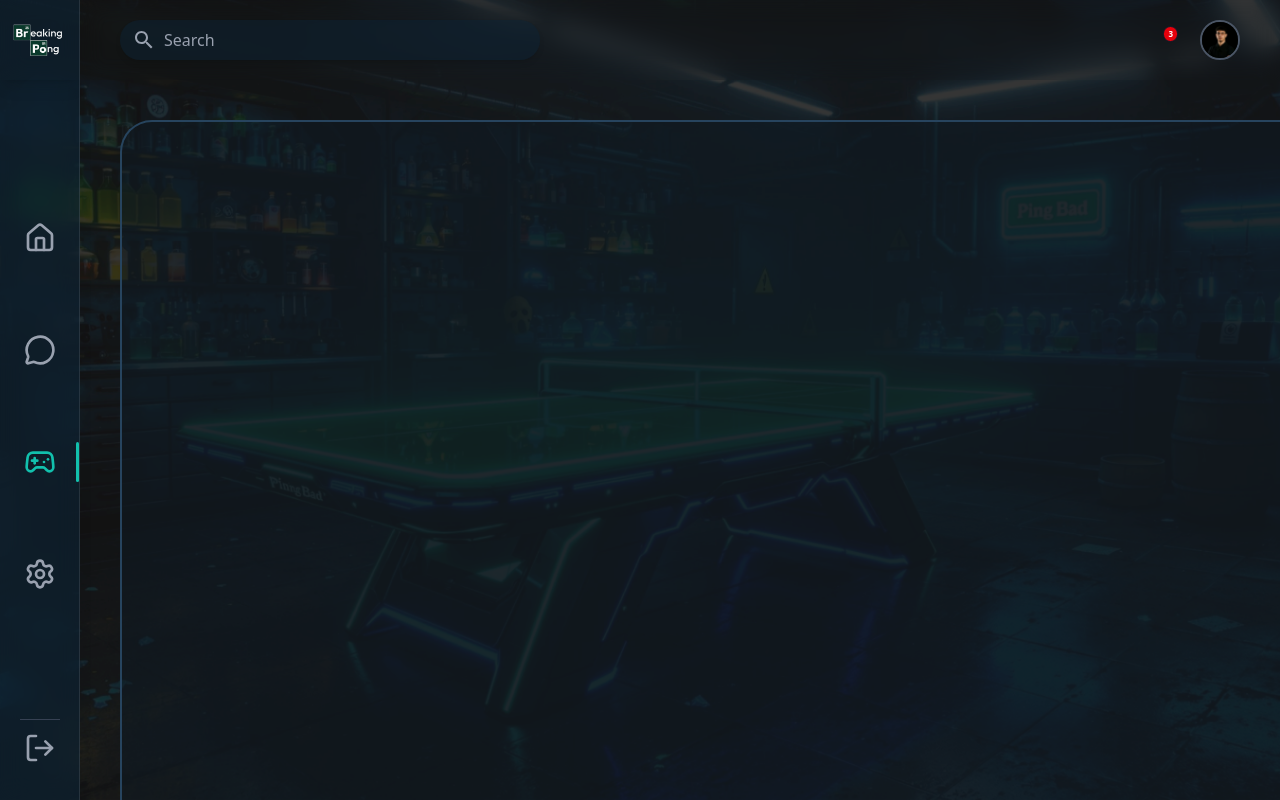
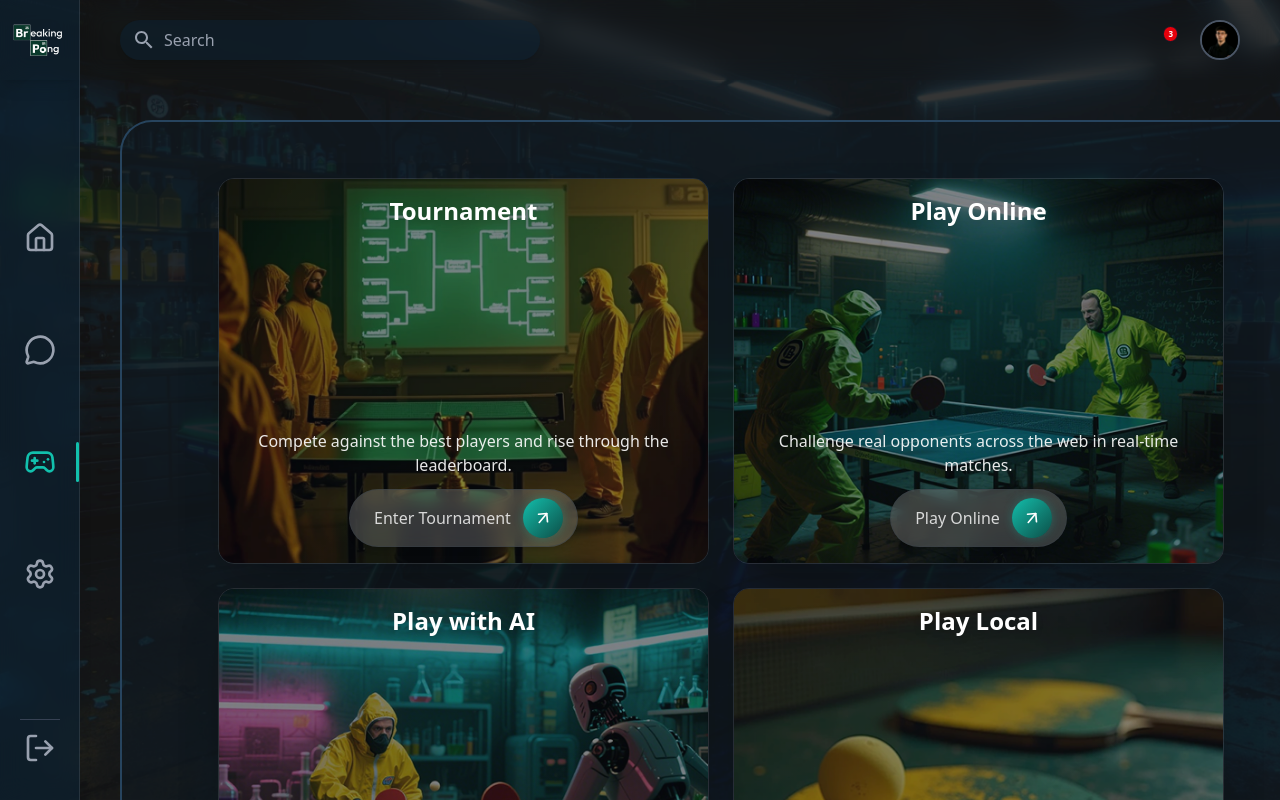
Before and after one commit to Serghini04/ft_transcendence, a React app in the folder app/frontend/: page /game in a window 1280 px wide. Built offline with nearby package versions, Linux system fonts and the light colour scheme; some icons are missing; the HTML template or start-up script is replaced by a standard one.

Commit message:
fix: correctly structure nested game routes

```diff
--- a/app/frontend/src/Game/GameMenu.tsx
+++ b/app/frontend/src/Game/GameMenu.tsx
@@ -9,28 +9,28 @@ const gameModes = [
     desc: "Compete against the best players and rise through the leaderboard.",
     img: "/src/assets/images/tournament.png",
     button: "Enter Tournament",
-    route: "game/tournament",
+    route: "tournament",
   },
   {
     title: "Play Online",
     desc: "Challenge real opponents across the web in real-time matches.",
     img: "/src/assets/images/online.png",
     button: "Play Online",
-    route: "game/online",
+    route: "online",
   },
   {
     title: "Play with AI",
     desc: "Test your skills against an intelligent AI opponent.",
     img: "/src/assets/images/ai.png",
     button: "Play with AI",
-    route: "game/ai",
+    route: "ai",
   },
   {
     title: "Play Local",
     desc: "Enjoy the game with a friend on the same device.",
     img: "/src/assets/images/local.png",
     button: "Play with a Friend",
-    route: "game/local",
+    route: "local",
   },
 ];
 
--- a/app/frontend/src/components/AppRoutes.tsx
+++ b/app/frontend/src/components/AppRoutes.tsx
@@ -1,20 +1,25 @@
 import { Routes, Route } from "react-router-dom";
+import GameMenu from "../Game/GameMenu";
 import Game from "../Game/index";
 import Ai from "../Game/components/ai";
 import Local from "../Game/components/local";
 import Tournament from "../Game/components/tournament";
 import Online from "../Game/components/online";
 
-
 export default function AppRoutes({ menuOpen }: { menuOpen: boolean }) {
     return (
       <Routes>
-          <Route path="/game" element={<Game menuOpen={menuOpen}/>} >
-            {/* <Route path="/tournament"  element={<Tournament/>} />
-            <Route path="/ai" element={<Ai/>} />
-            <Route path="/local" element={<Local/>} />
-            <Route path="/online" element={<Online/>} /> */}
-          </Route>
-        </Routes>
-      );
+          {/* Main Game Layout */}
+        <Route path="/game" element={<Game menuOpen={menuOpen} />}>
+            {/* Default screen (GameMenu) */}
+          <Route index element={<GameMenu />} />
+            {/* Nested game modes */}
+          <Route path="tournament" element={<Tournament />} />
+          <Route path="ai" element={<Ai />} />
+          <Route path="local" element={<Local />} />
+          <Route path="online" element={<Online />} />
+        </Route>
+        {/* <Route path="/chat" element={<Game menuOpen={menuOpen}/>} /> */}
+      </Routes>
+    );
 }
--- a/app/frontend/src/components/SideMenu.tsx
+++ b/app/frontend/src/components/SideMenu.tsx
@@ -45,19 +45,19 @@ export default function SideMenu({ open, onClose}: SideMenuProps) {
             icon={<MessageCircle size={32} />}
             color="#12C0AD"
             to="/chat"
-            active={location.pathname === "/chat"}
+            active={location.pathname.startsWith("/chat")}
           />
           <NavItem
             icon={<Gamepad2 size={32} />}
             color="#12C0AD"
             to="/game"
-            active={location.pathname === "/game"}
+            active={location.pathname.startsWith("/game")}
           />
           <NavItem
             icon={<Settings size={32} />}
             color="#12C0AD"
             to="/settings"
-            active={location.pathname === "/settings"}
+            active={location.pathname.startsWith("/settings")}
           />
         </nav>
 
```
Also changed, not shown: 1 other file (tests, documents, lock files or other folders).
